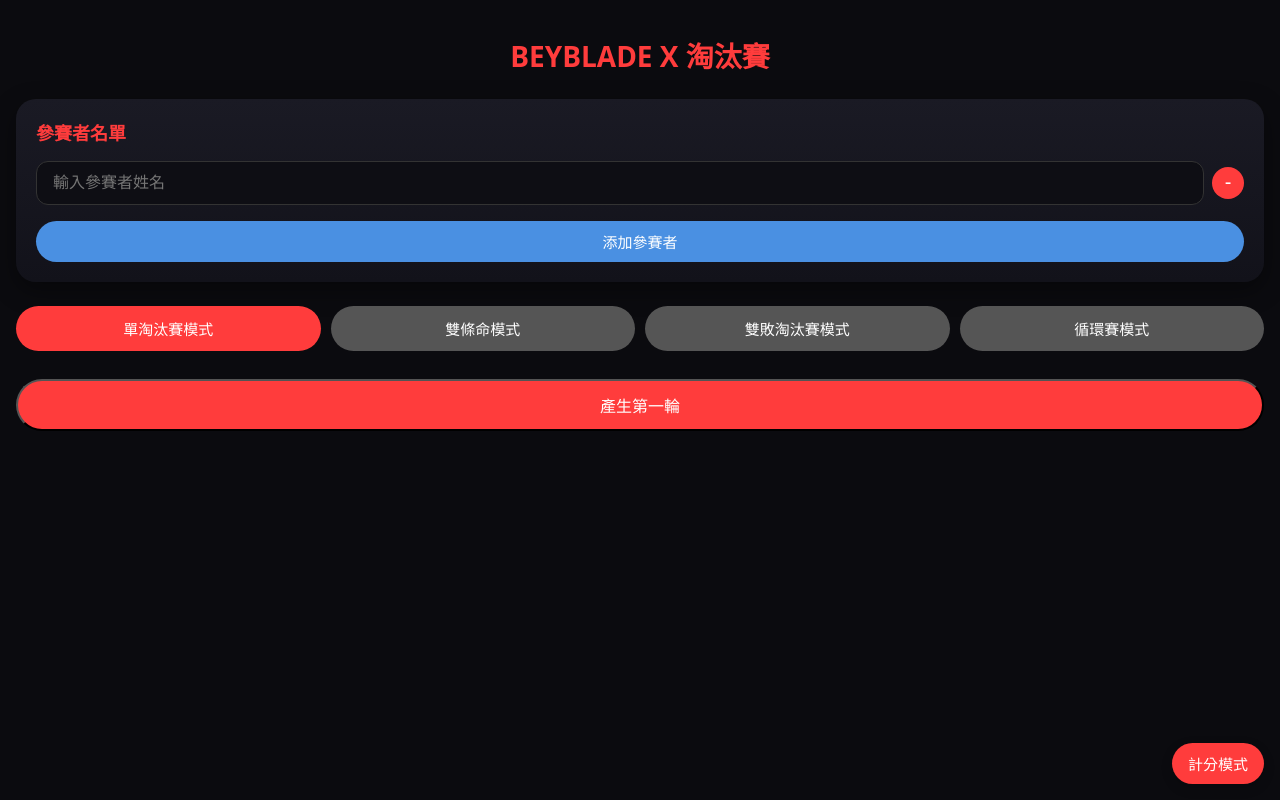
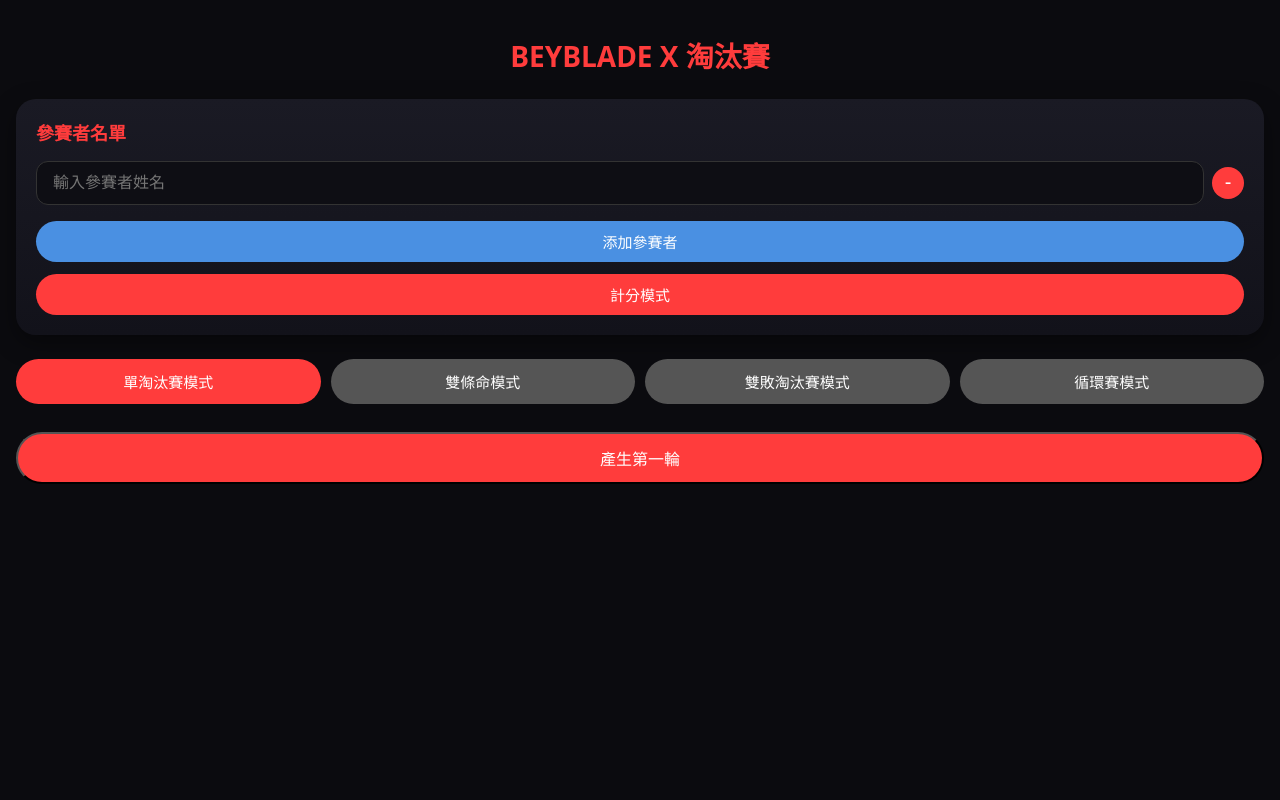
Before and after one commit to gtagta0814-droid/BEYBLADEXXX, a plain HTML site: page index.html in a window 1280 px wide. Drawn offline with Linux system fonts and the light colour scheme.

Commit message:
Update index.html

```diff
--- a/index.html
+++ b/index.html
@@ -359,18 +359,19 @@
 
 /* 切換按鈕樣式 */
 #scoreModeBtn {
-  position: fixed;
-  bottom: 16px;
-  right: 16px;
-  padding: 10px 16px;
   background: var(--accent);
-  color: white;
+  color: var(--text);
   border: none;
   border-radius: 999px;
+  padding: 10px 20px;
+  font-size: 15px;
   cursor: pointer;
-  z-index: 1000;
-  font-size: 15px;
-  box-shadow: 0 4px 12px rgba(0,0,0,.2);
+  width: 100%;
+  transition: background 0.2s;
+  margin-top: 12px;
+}
+#scoreModeBtn:hover {
+  background: #e03030;
 }
 #backBtn {
   position: fixed;
@@ -394,14 +395,13 @@
 </head>
 <body>
 
-<button id="scoreModeBtn">計分模式</button>
-
 <div id="tournament">
   <h1>BEYBLADE X 淘汰賽</h1>
   <div class="input-card">
     <div class="input-title">參賽者名單</div>
     <div id="playerList"></div>
     <button id="addPlayer">添加參賽者</button>
+    <button id="scoreModeBtn">計分模式</button>
   </div>
   <div class="mode-selector">
     <button id="modeA" class="mode-btn active">單淘汰賽模式</button>
```
